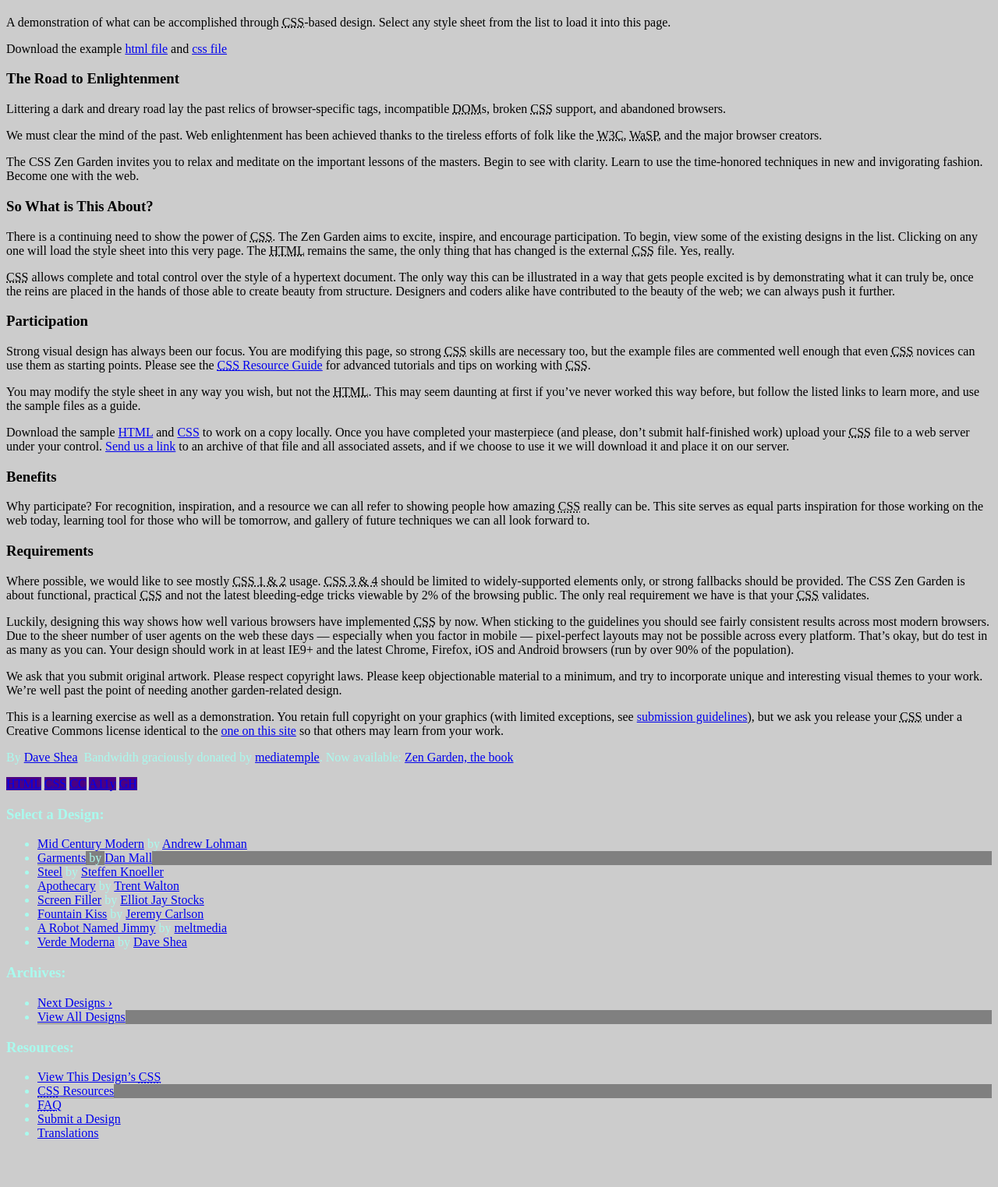
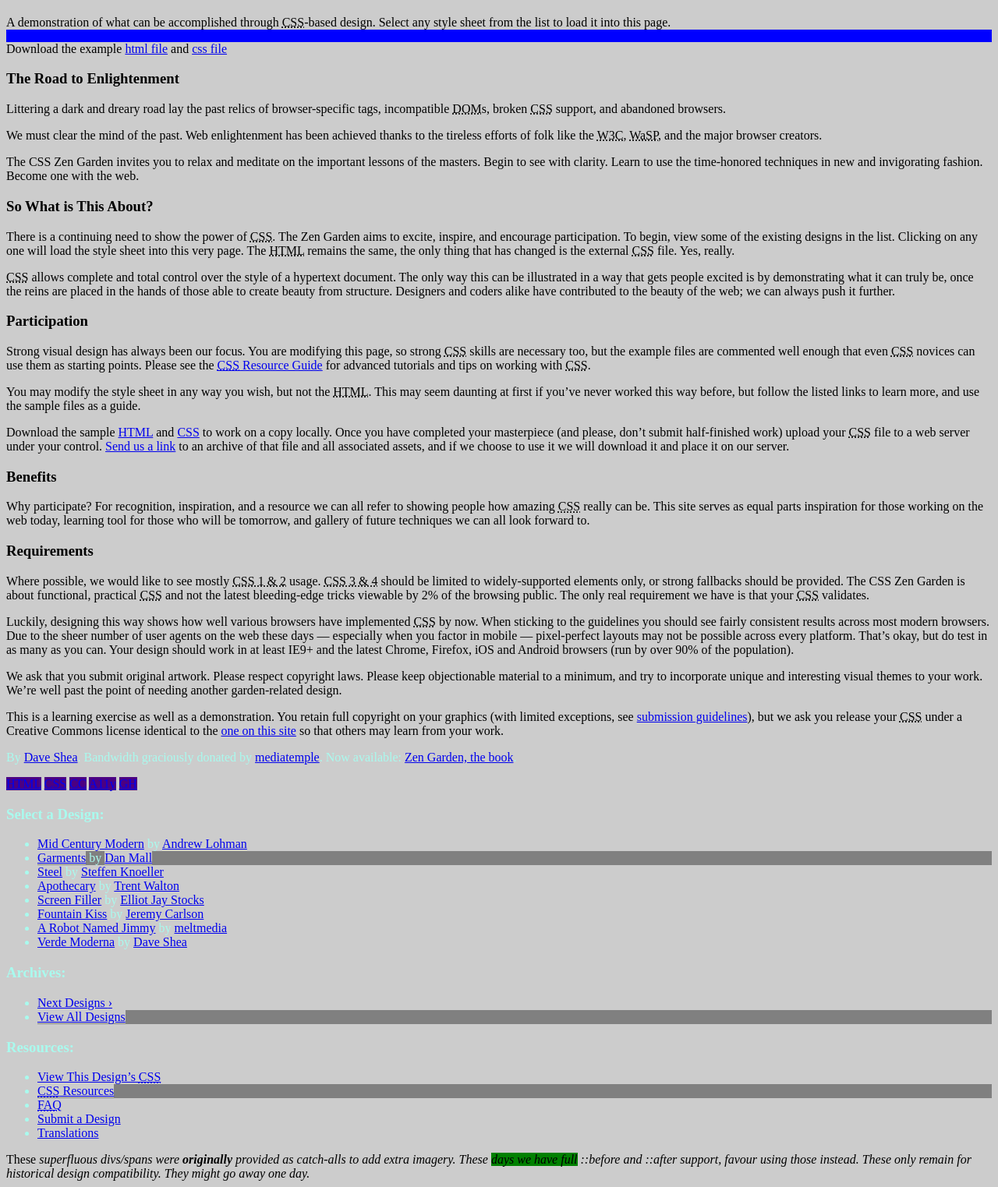
Before and after one commit to pondit/FTFL01-ITS-Laravel, a PHP site: page / in a window 1280 px wide. Shown: the part 94-1617 px from the top of the page at 78% size. Before the commit the page ends 1555 px from the top, so only its background shows below. Run offline with PHP 8.4, Linux system fonts and the light colour scheme.

Commit message:
introducing id selector

```diff
--- a/ITS_2014000119_Zahidul_Hasan/Practices/CSS3 Practices/Zengarden Design Practice/css/selector_example.css
+++ b/ITS_2014000119_Zahidul_Hasan/Practices/CSS3 Practices/Zengarden Design Practice/css/selector_example.css
@@ -4,7 +4,7 @@
 
 */
 
-*{
+  *{
 
 	background-color: #CCCCCC;
 }
@@ -55,3 +55,19 @@ footer a{
 
 	background-color: indigo;
 }
+
+/* introducing general sibling combinator */
+
+
+
+b~i{
+
+	background-color: green;
+}
+
+/* intorducing id selectors */
+
+#zen-summary{
+
+	background-color: blue;
+}
--- a/ITS_2014000119_Zahidul_Hasan/Practices/CSS3 Practices/Zengarden Design Practice/index.html
+++ b/ITS_2014000119_Zahidul_Hasan/Practices/CSS3 Practices/Zengarden Design Practice/index.html
@@ -194,5 +194,14 @@
 <div class="extra1" role="presentation"></div><div class="extra2" role="presentation"></div><div class="extra3" role="presentation"></div>
 <div class="extra4" role="presentation"></div><div class="extra5" role="presentation"></div><div class="extra6" role="presentation"></div>
 
+
+<div >
+
+	These <i>superfluous<i> divs/spans were <b>originally</b> provided as catch-alls to add extra imagery.
+	These <i>days we have full</i> ::before and ::after support, favour using those instead.
+	These only remain for historical design compatibility. They might go away one day.
+
+</div>
+
 </body>
 </html>
```
Also changed, not shown: ITS_2014000119_Zahidul_Hasan/Practices/CSS3 Practices/Zengarden Design Practice/image/zahid.jpg (added).
